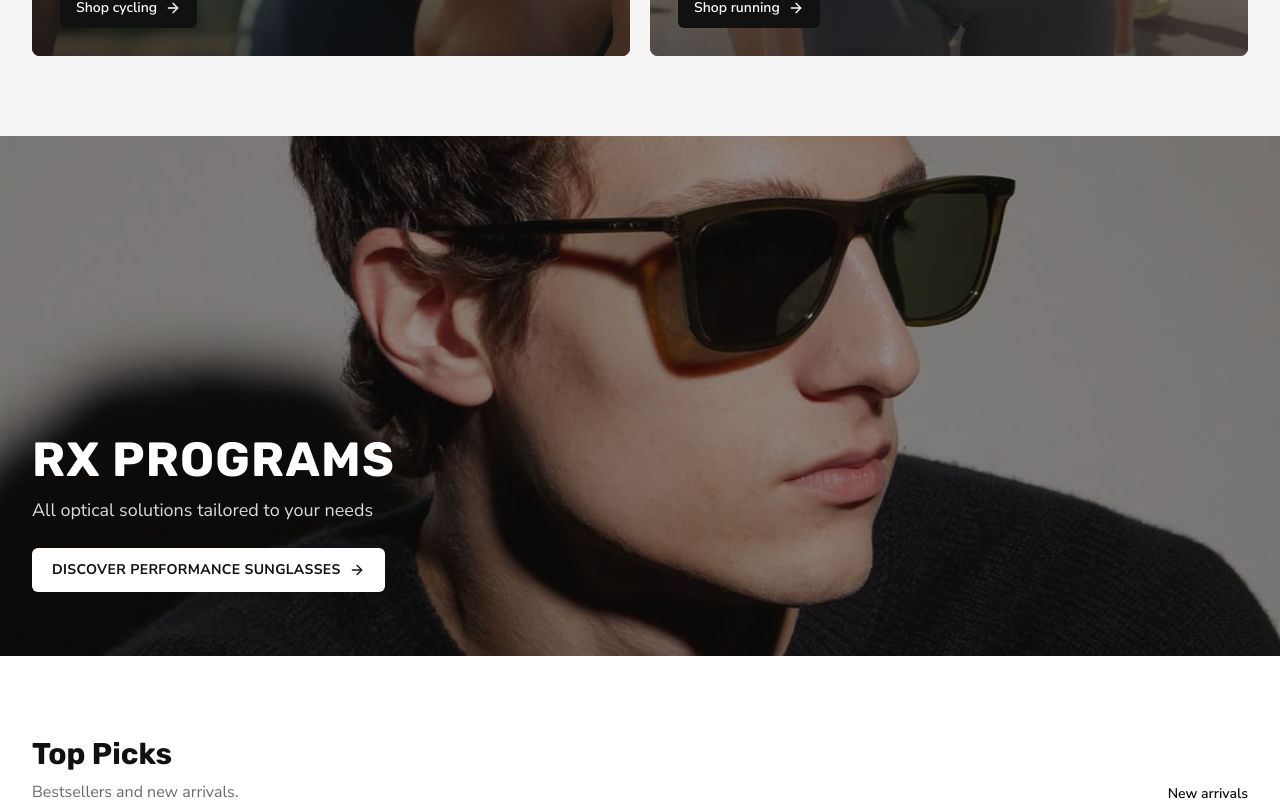
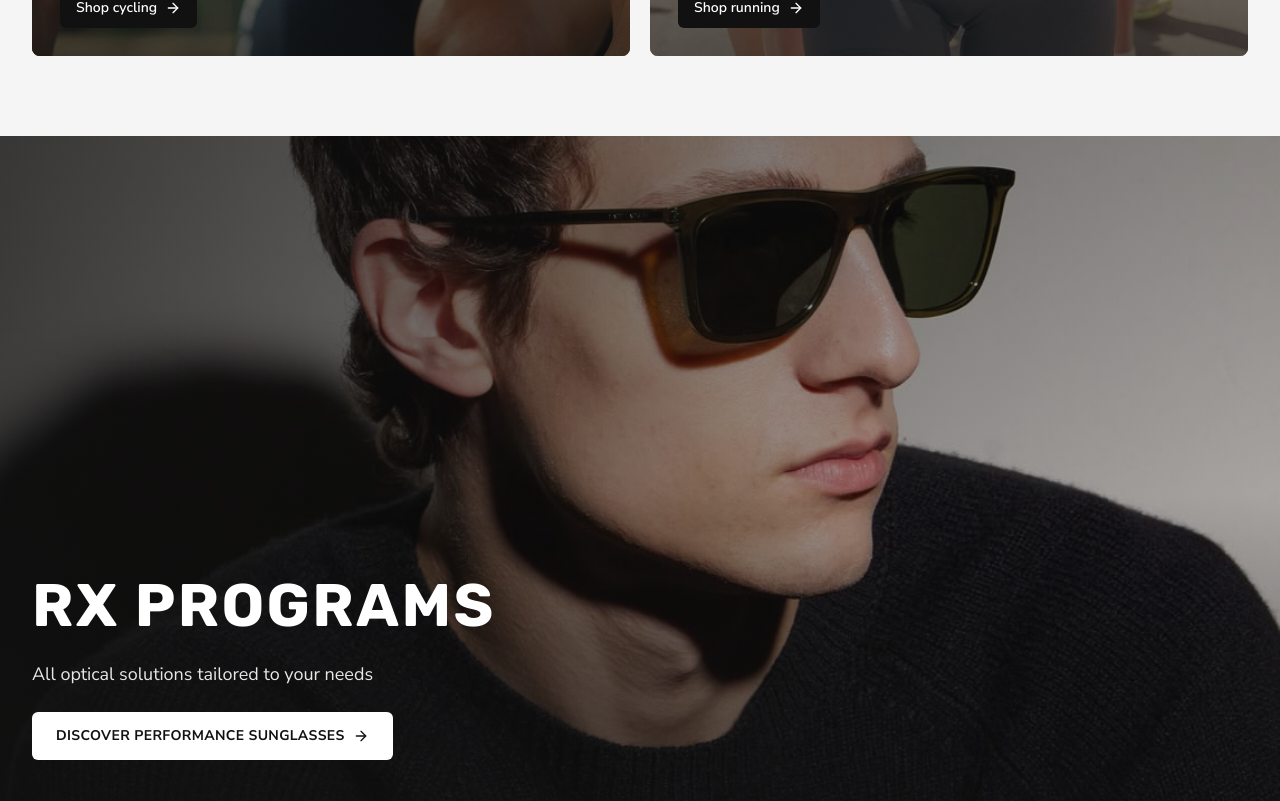
Before and after one commit to dongjian230612-wudiknu/vikkosport, a React (Vite) app: page / in a window 1280 px wide. Shown: the part 2260-3061 px from the top of the page. Built offline with nearby package versions, Linux system fonts and the light colour scheme; no server answers.

Commit message:
fix: heighten and polish RX Programs banner for contrast and CTA
Co-authored-by: Cursor <cursoragent@cursor.com>

```diff
--- a/src/pages/Home.tsx
+++ b/src/pages/Home.tsx
@@ -150,27 +150,38 @@ export function Home() {
         </div>
       </section>
 
-      {/* RX Programs banner */}
-      <section className="relative min-h-[420px] md:min-h-[520px] overflow-hidden bg-vikko-black">
+      {/* RX Programs banner — tall media plane, single CTA (ui-ux-pro-max) */}
+      <section
+        className="relative min-h-[560px] md:min-h-[680px] lg:min-h-[720px] overflow-hidden bg-vikko-black"
+        aria-labelledby="rx-programs-heading"
+      >
         <img
           src={rxPrograms}
-          alt=""
-          className="absolute inset-0 h-full w-full object-cover object-[center_20%]"
+          alt="Athlete wearing Vikko performance sunglasses"
+          className="absolute inset-0 h-full w-full object-cover object-[center_25%]"
         />
-        <div className="absolute inset-0 bg-vikko-black/45" />
-        <div className="relative z-10 mx-auto flex min-h-[420px] md:min-h-[520px] max-w-7xl items-end px-4 sm:px-6 lg:px-8 pb-12 md:pb-16">
-          <div className="max-w-lg">
-            <h2 className="font-display text-4xl md:text-5xl font-bold uppercase tracking-wide text-vikko-white">
+        <div
+          className="absolute inset-0 bg-gradient-to-r from-vikko-black/75 via-vikko-black/45 to-vikko-black/20"
+          aria-hidden
+        />
+        <div className="absolute inset-0 bg-gradient-to-t from-vikko-black/55 via-transparent to-vikko-black/20" aria-hidden />
+        <div className="relative z-10 mx-auto flex min-h-[560px] md:min-h-[680px] lg:min-h-[720px] max-w-7xl items-end px-4 sm:px-6 lg:px-8 py-16 md:py-20 lg:py-24">
+          <div className="max-w-xl space-y-5 md:space-y-6">
+            <h2
+              id="rx-programs-heading"
+              className="font-display text-4xl sm:text-5xl md:text-6xl font-bold uppercase tracking-[0.04em] text-vikko-white leading-[1.05]"
+            >
               RX Programs
             </h2>
-            <p className="mt-3 text-base md:text-lg text-white/85">
+            <p className="max-w-md text-base md:text-lg text-white/90 leading-relaxed">
               All optical solutions tailored to your needs
             </p>
-            <Link href="/shop?type=sunglasses&rx=1" className="mt-6 inline-block">
-              <span className="inline-flex items-center gap-2 rounded-md bg-vikko-white px-5 py-3 text-sm font-bold uppercase tracking-wide text-vikko-black hover:bg-vikko-canvas cursor-pointer">
-                Discover Performance Sunglasses
-                <ArrowRight className="h-4 w-4" aria-hidden />
-              </span>
+            <Link
+              href="/shop?type=sunglasses&rx=1"
+              className="inline-flex min-h-11 cursor-pointer items-center gap-2 rounded-md bg-vikko-white px-6 py-3.5 text-sm font-bold uppercase tracking-wide text-vikko-black transition-colors duration-200 hover:bg-vikko-canvas focus:outline-none focus-visible:ring-2 focus-visible:ring-vikko-white focus-visible:ring-offset-2 focus-visible:ring-offset-vikko-black"
+            >
+              Discover Performance Sunglasses
+              <ArrowRight className="h-4 w-4" aria-hidden />
             </Link>
           </div>
         </div>
```
